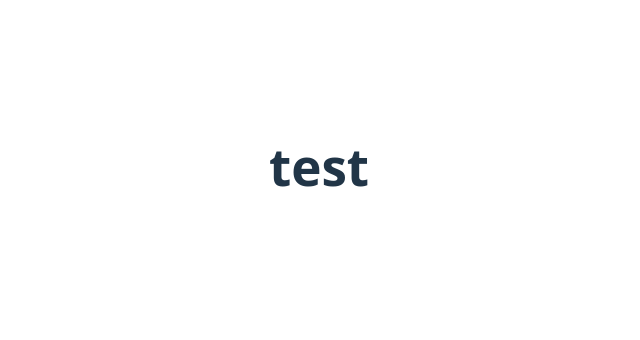
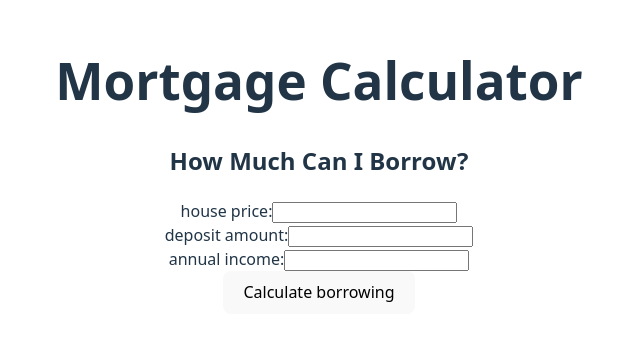
Before and after one commit to doowmot/mortgage-snapshot, a React (Vite) app: page / in a window 1280 px wide. Shown: the part 234-574 px from the top of the page, without its empty margins (321-961 px from the left). Built offline with nearby package versions, Linux system fonts and the light colour scheme.

Commit message:
Add basic mortgage borrowing form

```diff
--- a/src/App.tsx
+++ b/src/App.tsx
@@ -3,7 +3,29 @@ import './App.css'
 function App() {
 
   return (
-  <h1>test</h1>
+    <>
+      <h1>Mortgage Calculator</h1>
+
+      <div className="container">
+        <h2>How Much Can I Borrow?</h2>
+        <form id="borrowing-amount-form" onSubmit={(e) => e.preventDefault()}>
+          <label htmlFor="house-price">house price:</label>
+          <input type="text" id="house-price" name="house-price"/>
+          <br/>
+
+          <label htmlFor="deposit-amount">deposit amount:</label>
+          <input type="text" id="deposit-amount" name="deposit-amount"/>
+          <br/>
+
+          <label htmlFor="annual-income">annual income:</label>
+          <input type="text" id="annual-income" name="annual-income"/>
+          <br/>
+
+          <button id="calculate-borrowing-btn">Calculate borrowing</button>
+        </form>
+      </div>
+
+    </>
   )
 }
 
```
